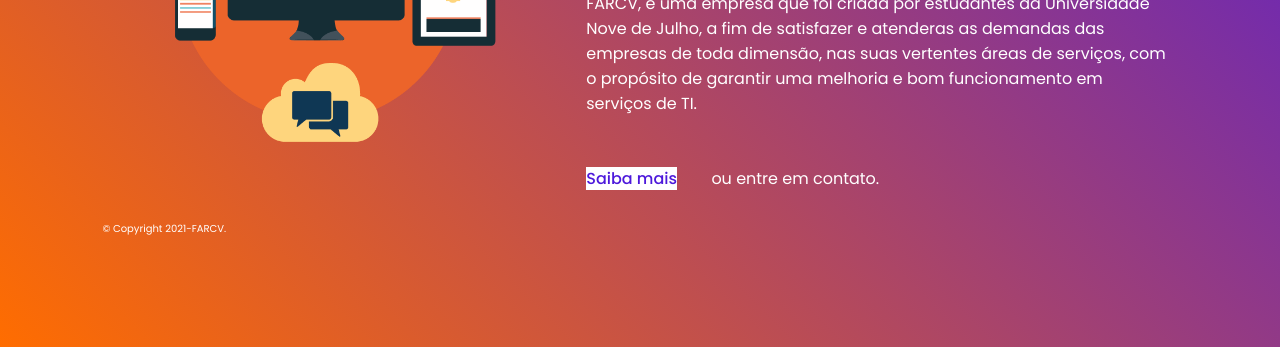
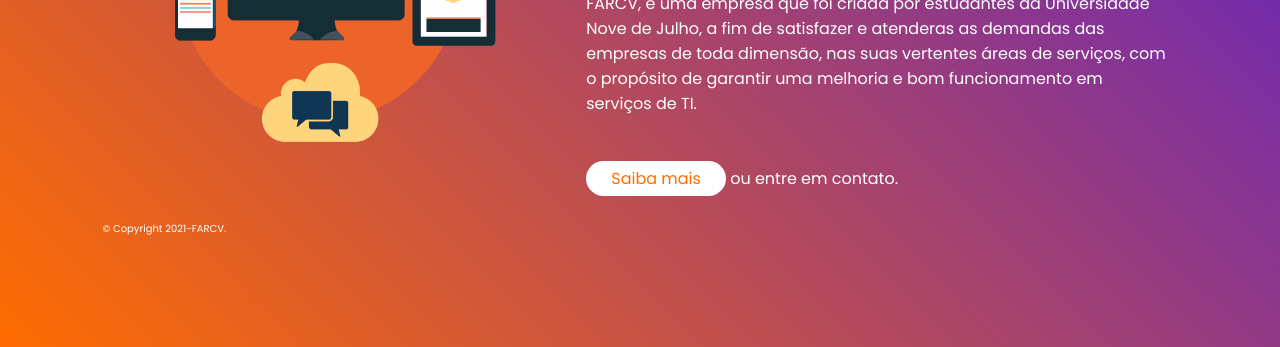
Before and after one commit to uviniii/robotic-process-automation, a plain HTML site: page index.html in a window 1280 px wide. Shown: the part 460-807 px from the top of the page. Drawn offline with Linux system fonts and the light colour scheme.

Commit message:
Update index.html

```diff
--- a/index.html
+++ b/index.html
@@ -34,7 +34,7 @@
         <div class="col-2">
                 <h1>O futuro da<br><span>automação</span> RPA</h1>
                 <p>FARCV, é uma empresa que foi criada por estudantes da Universidade Nove de Julho, a fim de satisfazer e atenderas as demandas das empresas de toda dimensão, nas suas vertentes áreas de serviços, com o propósito de garantir uma melhoria e bom funcionamento em serviços de TI.</p>
-                <a href="saibamais.html" class="btn">Saiba mais</a> <a href="contato.html">ou entre em contato.</a>
+                <a href="saibamais.html" class="article-btn light-btn">Saiba mais</a> <a href="contato.html">ou entre em contato.</a>
             </div>
             <footer class="rodapé">© Copyright 2021-FARCV.</footer>
         </div>
```
